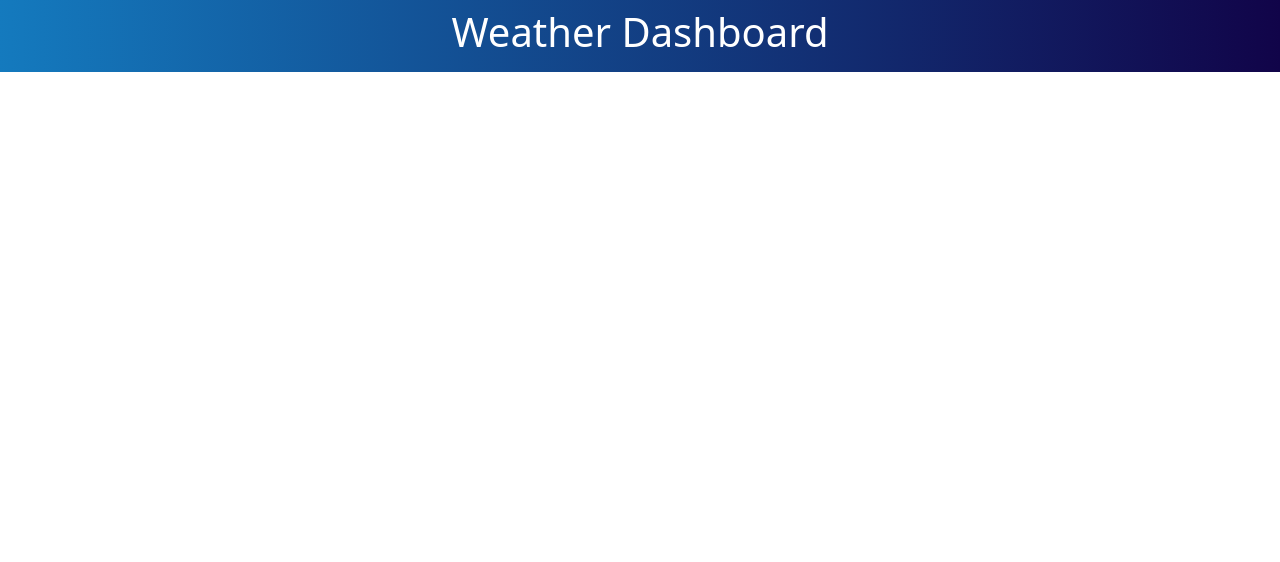
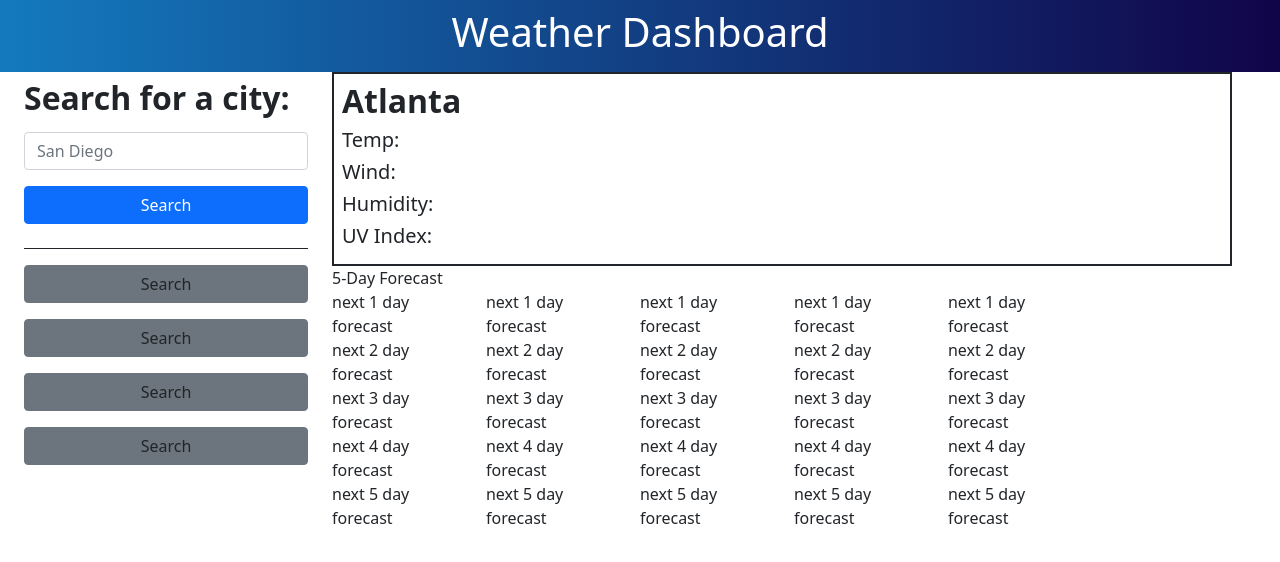
Before and after one commit to sergiionyx/weather-dashboard, a plain HTML site: page index.html in a window 1280 px wide. Drawn offline with nearby package versions, Linux system fonts and the light colour scheme; no server answers.

Commit message:
create html strucure with some styles

```diff
--- a/index.html
+++ b/index.html
@@ -14,7 +14,100 @@
     <header class="bg-blue d-flex justify-content-center p-2">
         <h1 class="text-white">Weather Dashboard</h1>
     </header>
+    <div class="row container-fluid">
+        <!-- left column -->
+        <div class="col-3">
+            <!-- Search -->
+            <div class="pb-4 border-bottom border-dark">
+                <form>
+                    <div class="form-group">
+                        <label for="inputEmail3" class="col-sm-12 col-form-label">
+                            <h2 class="fw-bolder">Search for a city:</h2>
+                        </label>
+                        <div class="col-sm-12">
+                            <input type="email" class="form-control" id="inputEmail3" placeholder="San Diego">
+                        </div>
+                        <div class="col-sm-12 mt-3">
+                            <button type="submit" class="btn btn-primary">Search</button>
+                        </div>
+                    </div>
+                </form>
+            </div>
+            <!-- List of cities from local storage -->
+            <div>
+                <div class="col-sm-12 mt-3">
+                    <button class="btn btn-secondary text-dark ">Search</button>
+                </div>
+                <div class="col-sm-12 mt-3">
+                    <button class="btn btn-secondary text-dark">Search</button>
+                </div>
+                <div class="col-sm-12 mt-3">
+                    <button class="btn btn-secondary text-dark">Search</button>
+                </div>
+                <div class="col-sm-12 mt-3">
+                    <button class="btn btn-secondary text-dark">Search</button>
+                </div>
+            </div>
+        </div>
+        <!-- right wide column -->
+        <div class="col-9">
+            <!-- Weather on selected city -->
+            <div class="border border-2 border-dark p-2">
+                <h2 class="fw-bolder">Atlanta</h2>
+                <h5>Temp:</h5>
+                <h5>Wind:</h5>
+                <h5>Humidity:</h5>
+                <h5>UV Index:</h5>
 
+            </div>
+            <!-- 5-Day forecast -->
+            <div>
+                5-Day Forecast
+                <div class="row">
+                    <ul class="col-2">
+                        <li>next 1 day forecast</li>
+                        <li>next 2 day forecast</li>
+                        <li>next 3 day forecast</li>
+                        <li>next 4 day forecast</li>
+                        <li>next 5 day forecast</li>
+                    </ul>
+
+                    <ul class="col-2">
+                        <li>next 1 day forecast</li>
+                        <li>next 2 day forecast</li>
+                        <li>next 3 day forecast</li>
+                        <li>next 4 day forecast</li>
+                        <li>next 5 day forecast</li>
+                    </ul>
+
+                    <ul class="col-2">
+                        <li>next 1 day forecast</li>
+                        <li>next 2 day forecast</li>
+                        <li>next 3 day forecast</li>
+                        <li>next 4 day forecast</li>
+                        <li>next 5 day forecast</li>
+                    </ul>
+
+                    <ul class="col-2">
+                        <li>next 1 day forecast</li>
+                        <li>next 2 day forecast</li>
+                        <li>next 3 day forecast</li>
+                        <li>next 4 day forecast</li>
+                        <li>next 5 day forecast</li>
+                    </ul>
+
+                    <ul class="col-2">
+                        <li>next 1 day forecast</li>
+                        <li>next 2 day forecast</li>
+                        <li>next 3 day forecast</li>
+                        <li>next 4 day forecast</li>
+                        <li>next 5 day forecast</li>
+                    </ul>
+
+                </div>
+            </div>
+        </div>
+    </div>
 
 
     <script src="https://code.jquery.com/jquery-3.4.1.min.js"></script>
```
